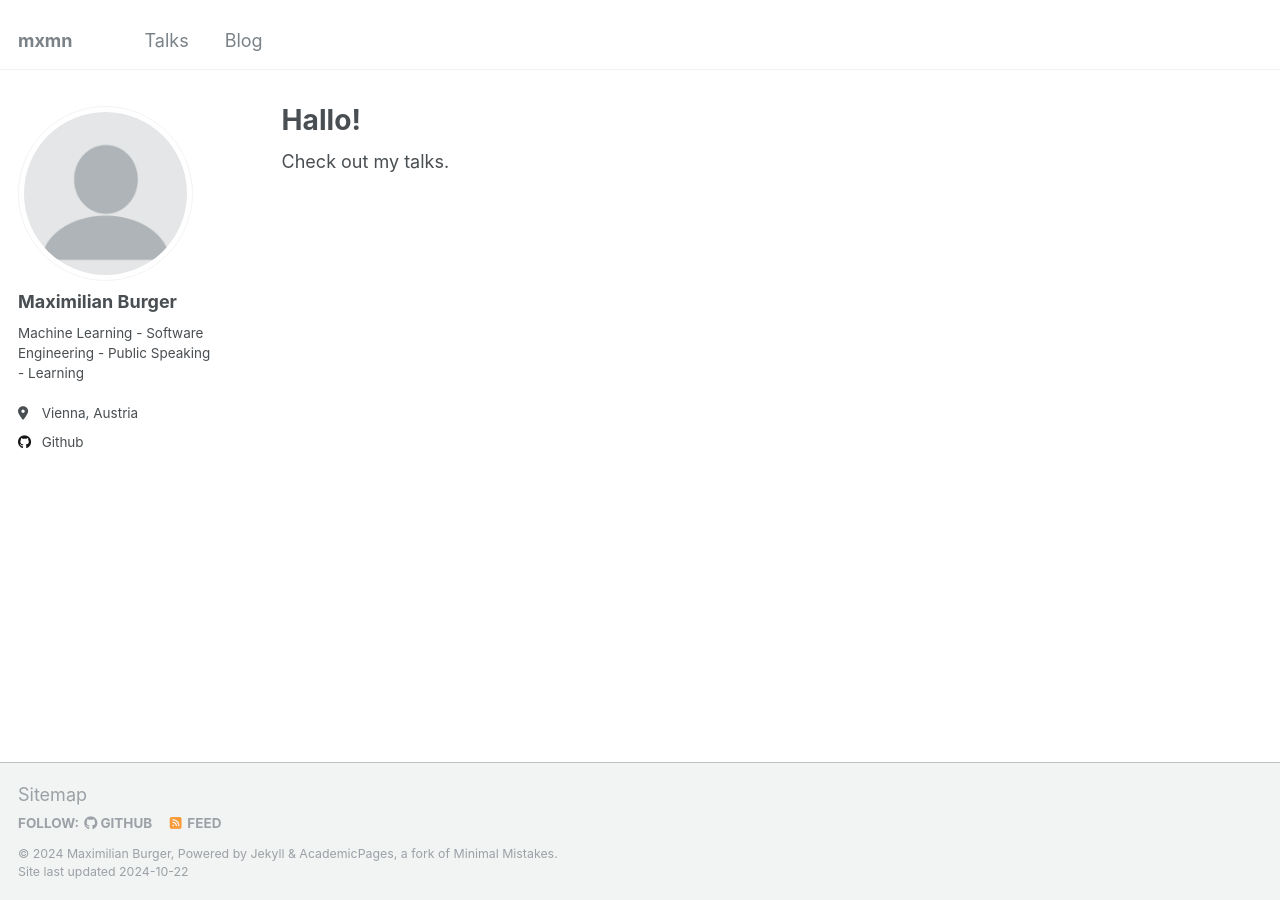
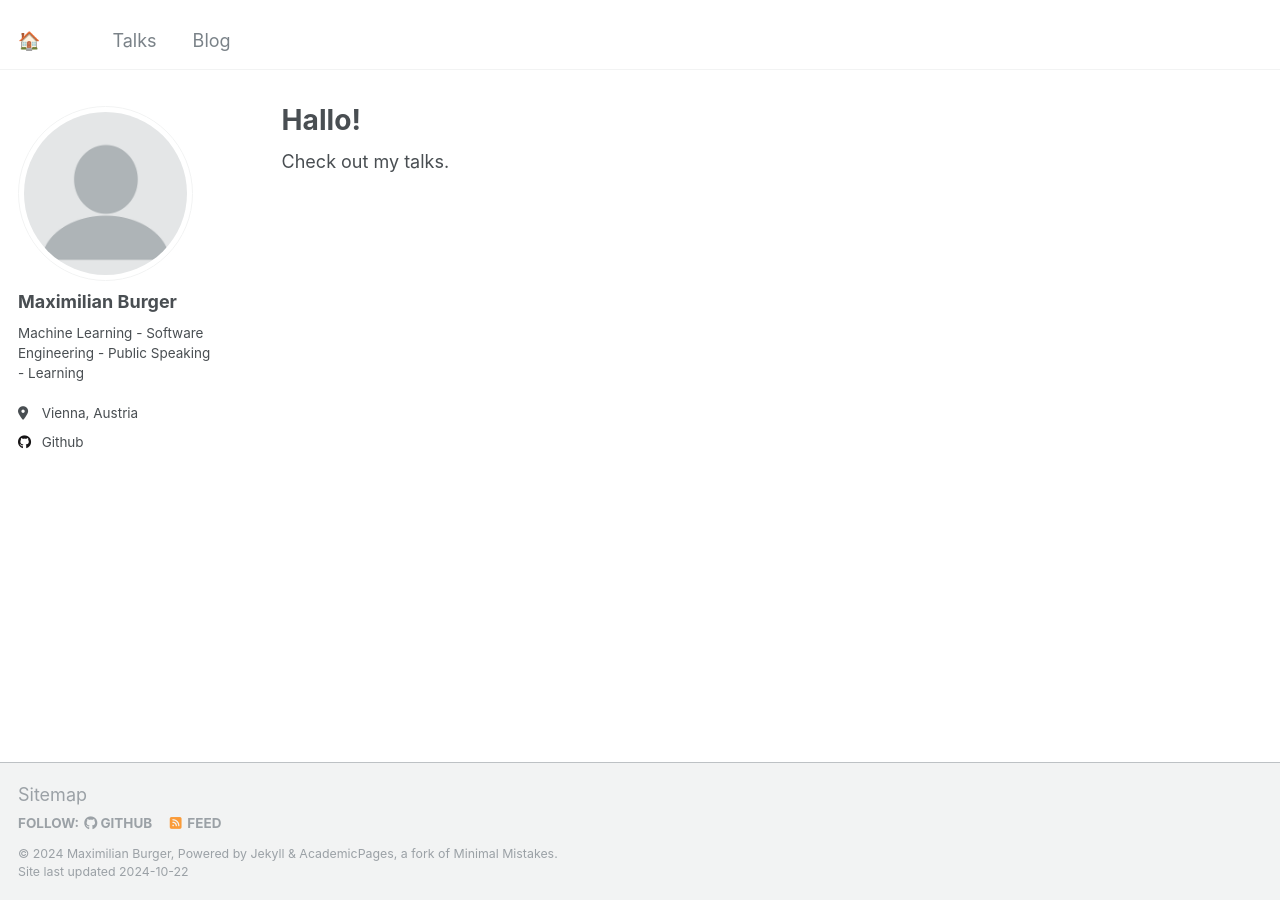
Before and after one commit to mx-mn/mx-mn.github.io, a Jekyll site: the page built from _pages/about.md, in a window 1280 px wide. Built offline with Jekyll 4.4.1, drawn with Linux system fonts in a browser that asks for light colours.

Commit message:
Update _config.yml

```diff
--- a/_config.yml
+++ b/_config.yml
@@ -8,7 +8,7 @@
 
 # Basic Site Settings
 locale                   : "en-US"
-title                    : "mxmn"
+title                    : "🏠"
 title_separator          : "-"
 name                     : &name "Maximilian Burger"
 description              : &description "Machine Learning - Software Engineering - Public Speaking - Learning"
```
